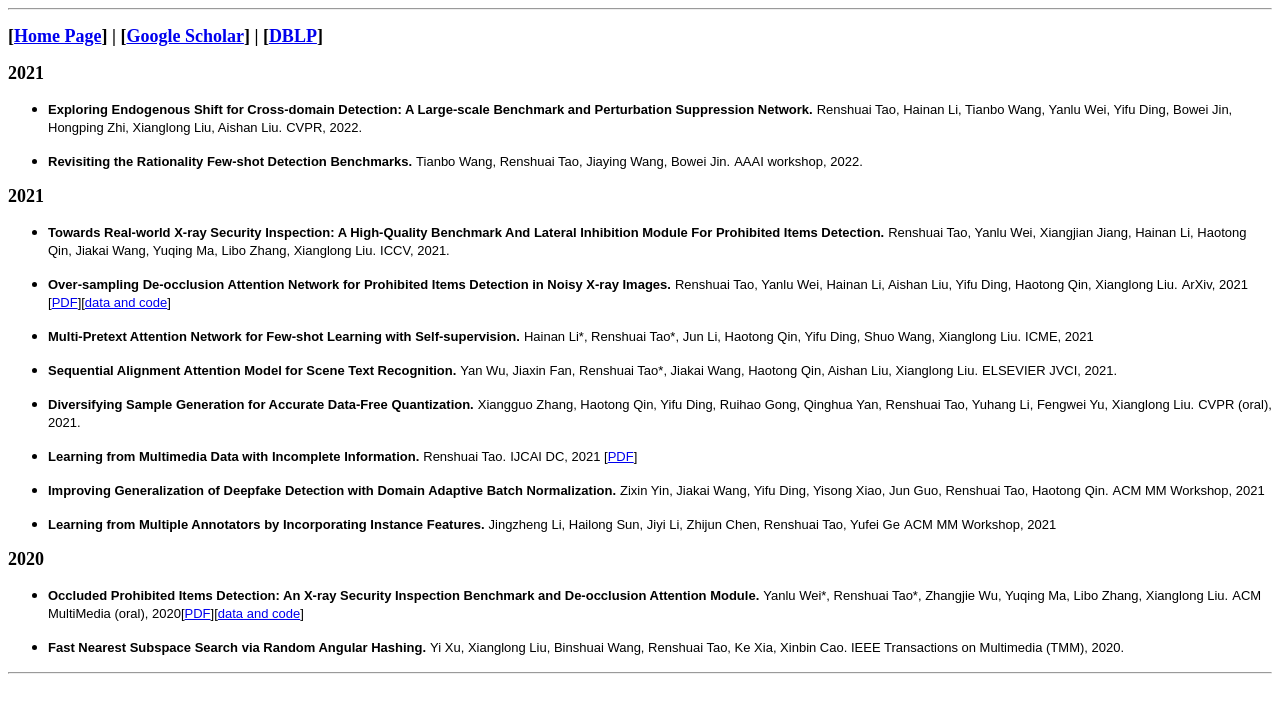
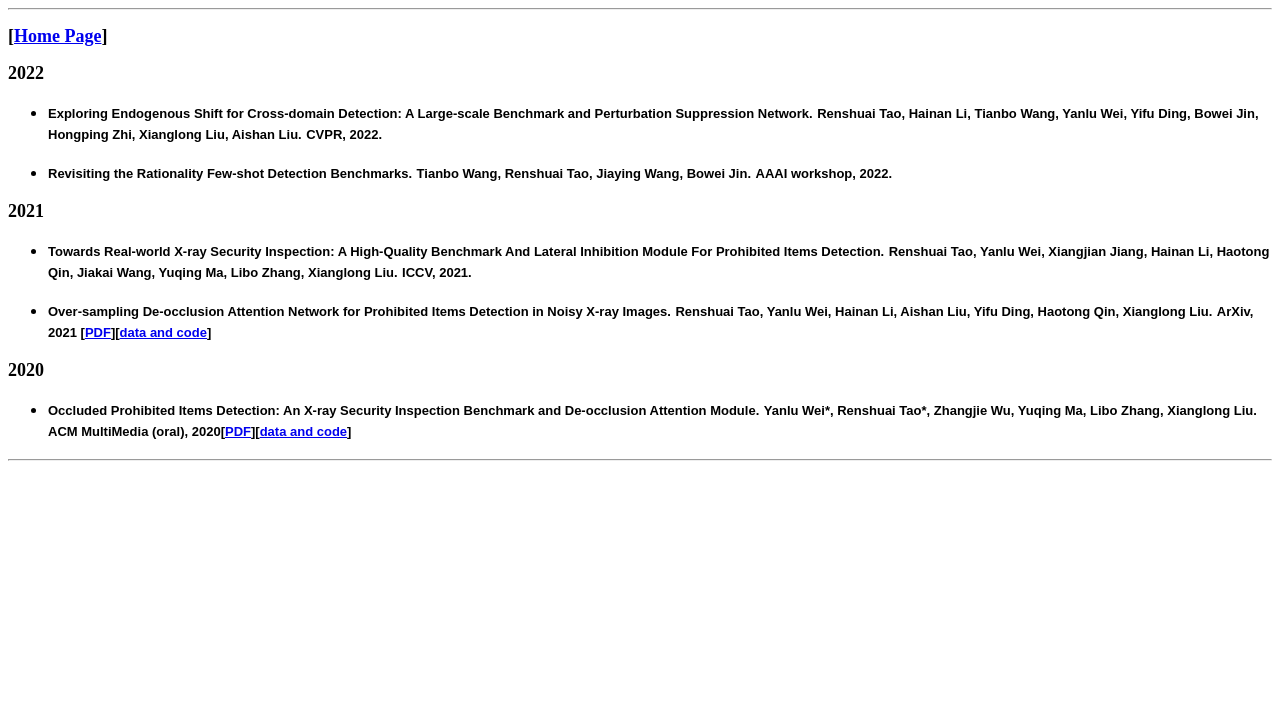
Before and after one commit to DIG-Beihang/XrayDetection, a plain HTML site: page publications.html in a window 1280 px wide. Drawn offline with Linux system fonts and the light colour scheme.

Commit message:
Update publications.html

```diff
--- a/publications.html
+++ b/publications.html
@@ -5,15 +5,15 @@
   <meta name="Author" content="">
   <meta name="Keywords" content="">
   <meta name="Description" content="">
-  <title>Renshuai Tao's Publications</title>
+  <title>All Publications</title>
   <link rel="icon" type="image/jpg" href="https://rstao95.github.io/Imgs/buaa_icon.jpg">
  </head>
  <body>
 
 <hr>
-<p><font face="Times New Roman"><strong><font size="4"><a name="pub">[</a><a href="https://rstao95.github.io/">Home Page</a>] | [<a href="https://scholar.google.com/citations?user=IGDmVHsAAAAJ&hl=zh-CN">Google Scholar</a>] | [<a href="https://dblp.org/pid/250/2018.html">DBLP</a>] </font></strong></font></p>
+<p><font face="Times New Roman"><strong><font size="4"><a name="pub">[</a><a href="https://wytbwytb.github.io/xraydetection/">Home Page</a>]
 
-<p><font face="Times New Roman"><strong><font size="4"><a name="pub">2021 </a></font></strong></font></p>
+<p><font face="Times New Roman"><strong><font size="4"><a name="pub">2022 </a></font></strong></font></p>
 <ul>
 </li><li><b><font face="Arial" ,font="" size="2">Exploring Endogenous Shift for Cross-domain Detection: A Large-scale Benchmark and Perturbation Suppression Network.</font></b>
   <font face="Arial" ,font="" size="2">Renshuai Tao, Hainan Li, Tianbo Wang, Yanlu Wei, Yifu Ding, Bowei Jin, Hongping Zhi, Xianglong Liu, Aishan Liu.</font>
@@ -41,41 +41,8 @@
   <font face="Arial" ,font="" size="2">ArXiv, 2021 [<a href="https://arxiv.org/pdf/2103.00809.pdf">PDF</a>][<a href="https://github.com/OPIXray-author/OPIXray">data and code</a>]</font>
   <p></p>
 
-</li><li><b><font face="Arial" ,font="" size="2">Multi-Pretext Attention Network for Few-shot Learning with Self-supervision.</font></b>
-  <font face="Arial" ,font="" size="2">Hainan Li*, Renshuai Tao*, Jun Li, Haotong Qin, Yifu Ding, Shuo Wang, Xianglong Liu.</font>
-  <font face="Arial" ,font="" size="2">ICME, 2021</font>
-  <p></p>
-
-</li><li><b><font face="Arial" ,font="" size="2">Sequential Alignment Attention Model for Scene Text Recognition.</font></b>
-  <font face="Arial" ,font="" size="2">Yan Wu, Jiaxin Fan, Renshuai Tao*, Jiakai Wang, Haotong Qin, Aishan Liu, Xianglong Liu.</font>
-  <font face="Arial" ,font="" size="2">ELSEVIER JVCI, 2021.</font>
-  <p></p>
-
-</li><li><b><font face="Arial" ,font="" size="2">Diversifying Sample Generation for Accurate Data-Free Quantization.</font></b>
-  <font face="Arial" ,font="" size="2">Xiangguo Zhang, Haotong Qin, Yifu Ding, Ruihao Gong, Qinghua Yan, Renshuai Tao, Yuhang Li, Fengwei Yu, Xianglong Liu.</font>
-  <font face="Arial" ,font="" size="2">CVPR (oral), 2021.</font>
-  <p></p>
-
-</li><li><b><font face="Arial" ,font="" size="2">Learning from Multimedia Data with Incomplete Information.</font></b>
-  <font face="Arial" ,font="" size="2">Renshuai Tao.</font>
-  <font face="Arial" ,font="" size="2">IJCAI DC, 2021 [<a href="https://www.ijcai.org/proceedings/2021/0692.pdf">PDF</a>]</font>
-  <p></p>
-
-
-</li><li><b><font face="Arial" ,font="" size="2">Improving Generalization of Deepfake Detection with Domain Adaptive Batch Normalization.</font></b>
-  <font face="Arial" ,font="" size="2">Zixin Yin, Jiakai Wang, Yifu Ding, Yisong Xiao, Jun Guo, Renshuai Tao, Haotong Qin.</font>
-  <font face="Arial" ,font="" size="2">ACM MM Workshop, 2021</font>
-  <p></p>
-
- </li><li><b><font face="Arial" ,font="" size="2">Learning from Multiple Annotators by Incorporating Instance Features.</font></b>
-  <font face="Arial" ,font="" size="2">Jingzheng Li, Hailong Sun, Jiyi Li, Zhijun Chen, Renshuai Tao, Yufei Ge</font>
-  <font face="Arial" ,font="" size="2">ACM MM Workshop, 2021</font>
-  <p></p>
-
-
 
 </li></ul>
-
 
 
 <p><font face="Times New Roman"><strong><font size="4"><a name="pub">2020 </a></font></strong></font></p>
@@ -87,11 +54,6 @@
   <font face="Arial" ,font="" size="2">ACM MultiMedia (oral), 2020[<a href="https:">PDF</a>][<a href="https://github.com/">data and code</a>]</font>
   <p></p>
 
-</li><li><b><font face="Arial" ,font="" size="2">Fast Nearest Subspace Search via Random Angular Hashing.</font></b>
-  <font face="Arial" ,font="" size="2">Yi Xu, Xianglong Liu, Binshuai Wang, Renshuai Tao, Ke Xia, Xinbin Cao.
-</font>
-  <font face="Arial" ,font="" size="2">IEEE Transactions on Multimedia (TMM), 2020.</font>
-  <p></p>
 
 </li></ul>
 
```
